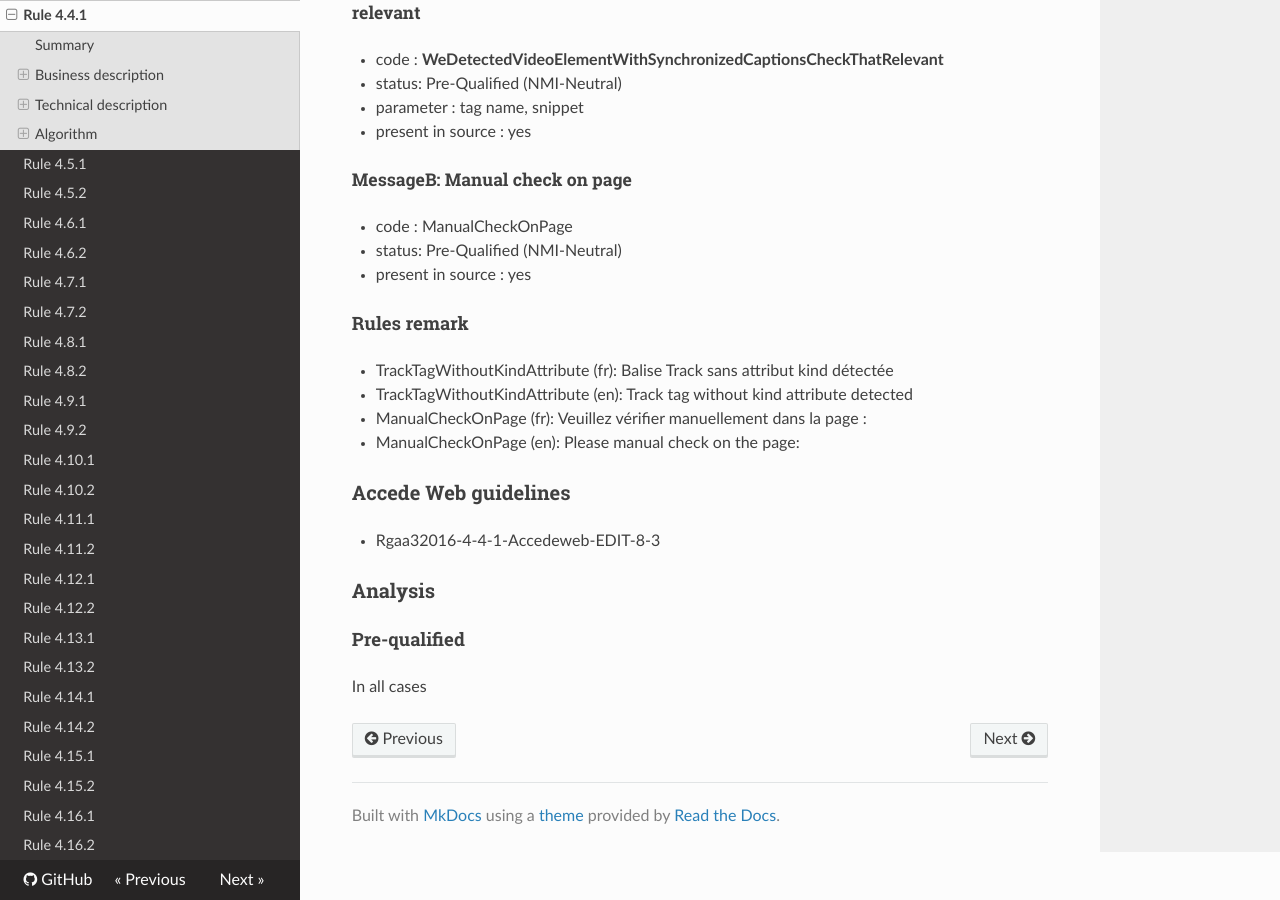
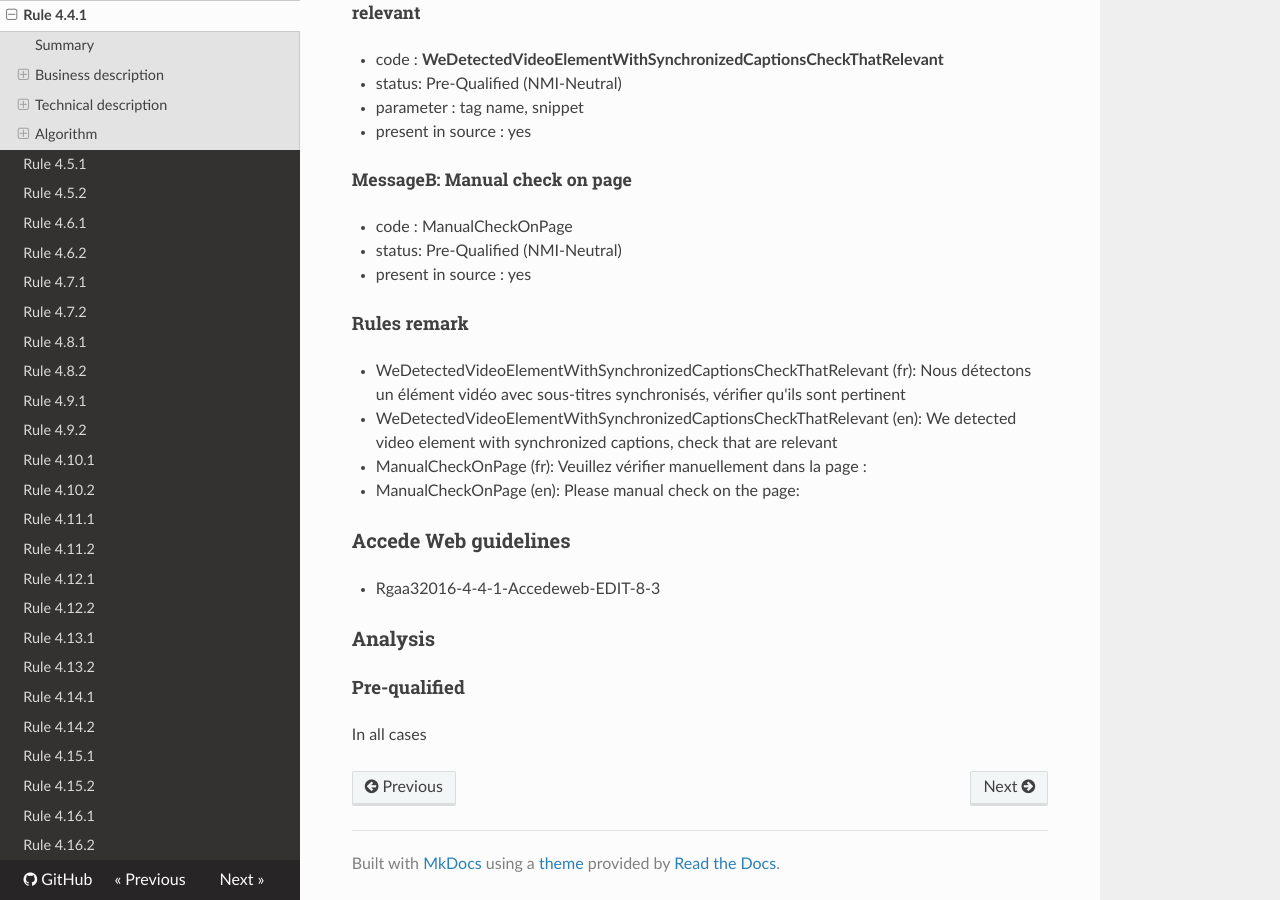
Before and after one commit to Tanaguru/RGAA3-2016, an MkDocs documentation site: the page built from docs/Rule-4-4-1.md, in a window 1280 px wide and 900 px high, scrolled down 1454 px. Built offline with MkDocs 1.6.1, drawn with Linux system fonts in a browser that asks for light colours; nearby versions of some CDN libraries; old or Windows-style settings are respelled for this version of MkDocs.

Commit message:
Update tests 4.4.1

```diff
--- a/docs/Rule-4-4-1.md
+++ b/docs/Rule-4-4-1.md
@@ -65,8 +65,8 @@ If **Set1** is empty, raise a MessageB
 
 #### Rules remark
 
- * TrackTagWithoutKindAttribute (fr): Balise Track sans attribut kind d&eacute;tect&eacute;e
- * TrackTagWithoutKindAttribute (en): Track tag without kind attribute detected
+ * WeDetectedVideoElementWithSynchronizedCaptionsCheckThatRelevant (fr): Nous d&eacute;tectons un &eacute;l&eacute;ment vid&eacute;o avec sous-titres synchronis&eacute;s, v&eacute;rifier qu'ils sont pertinent
+ * WeDetectedVideoElementWithSynchronizedCaptionsCheckThatRelevant (en): We detected video element with synchronized captions, check that are relevant
 
  * ManualCheckOnPage (fr): Veuillez v&eacute;rifier manuellement dans la page :
  * ManualCheckOnPage (en): Please manual check on the page:
```
Also changed, not shown: 3 other files.
